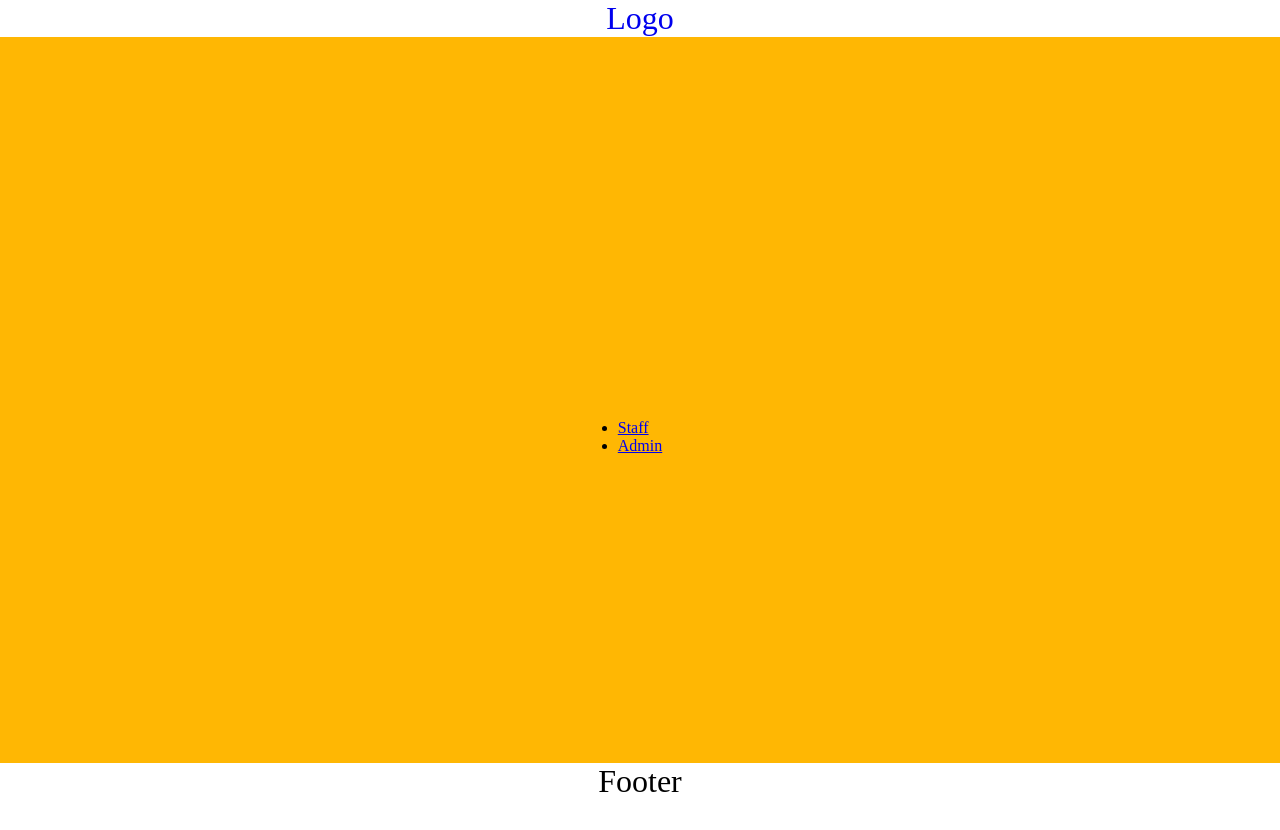
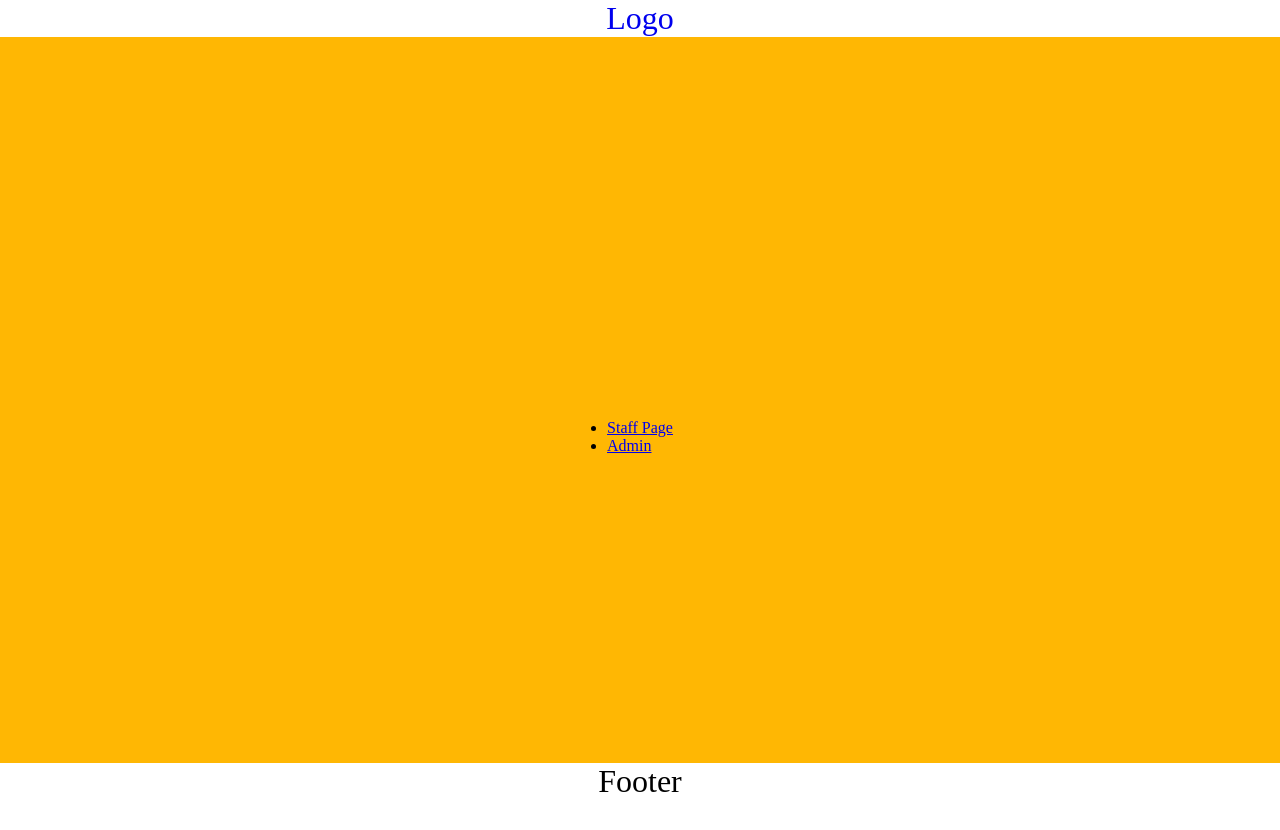
Before and after one commit to AnderDevitt/cafe-app, a React (Create React App) app: page / in a window 1280 px wide. Shown: the top 830 px of the page. Built offline with nearby package versions, Linux system fonts and the light colour scheme.

Commit message:
edited like and route in home page

```diff
--- a/src/components/App.js
+++ b/src/components/App.js
@@ -51,6 +51,7 @@ const App = () => {
 
             <Switch>
               <Route path="/employees" element={<Employees />} />
+
               <Route path="/admin" element={<Admin />} />
               <Route path="/login" element={<Login />} />
               <Route path="/admin_panel" element={<AdminPanel />} />
--- a/src/components/Home.js
+++ b/src/components/Home.js
@@ -8,7 +8,7 @@ function Home() {
         <nav>
             <ul>
               <li>
-                <Link to="/staff">Staff</Link>
+                <Link to="/employees">Staff Page</Link>
               </li>
               <li>
                 <Link to="/login">Admin</Link>
```
Also changed, not shown: src/components/Staff.js (deleted, +0 -11 lines).
